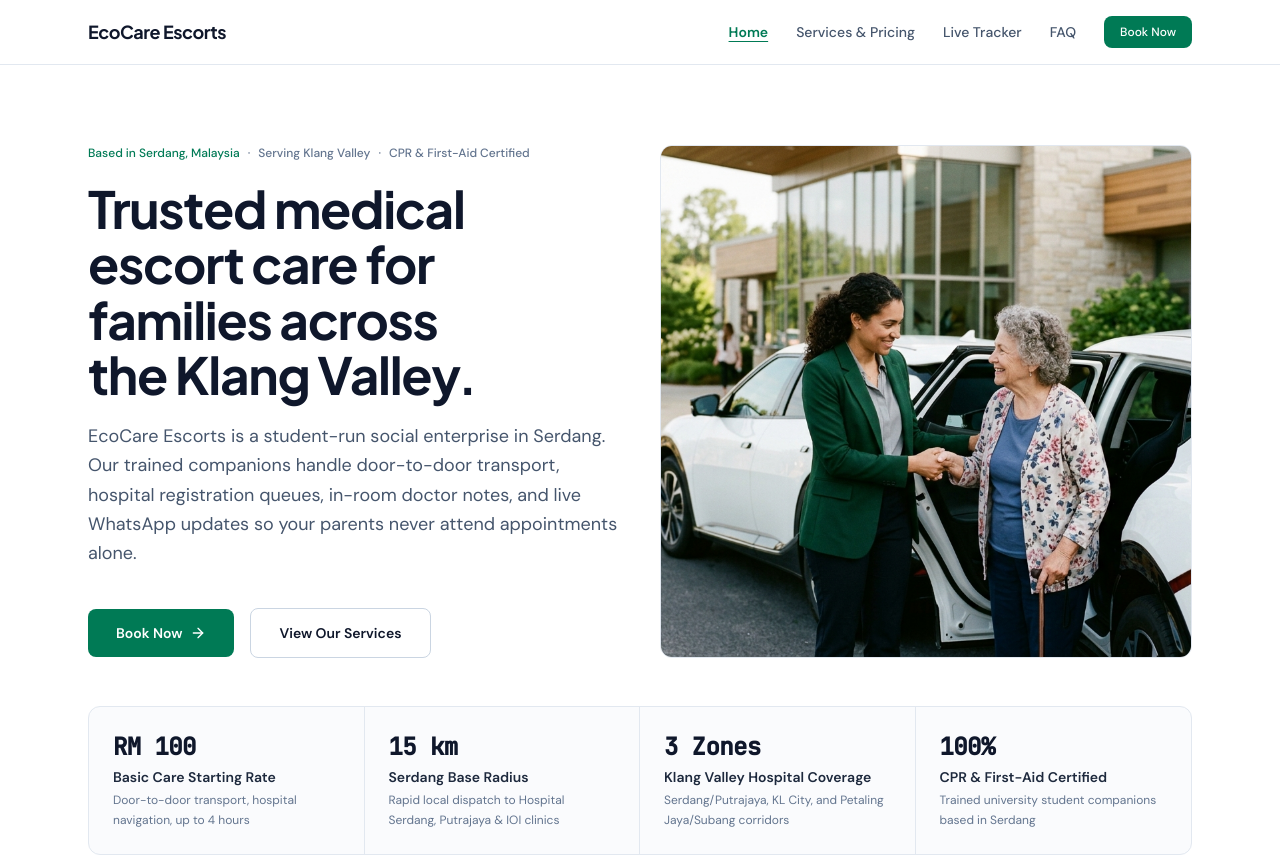
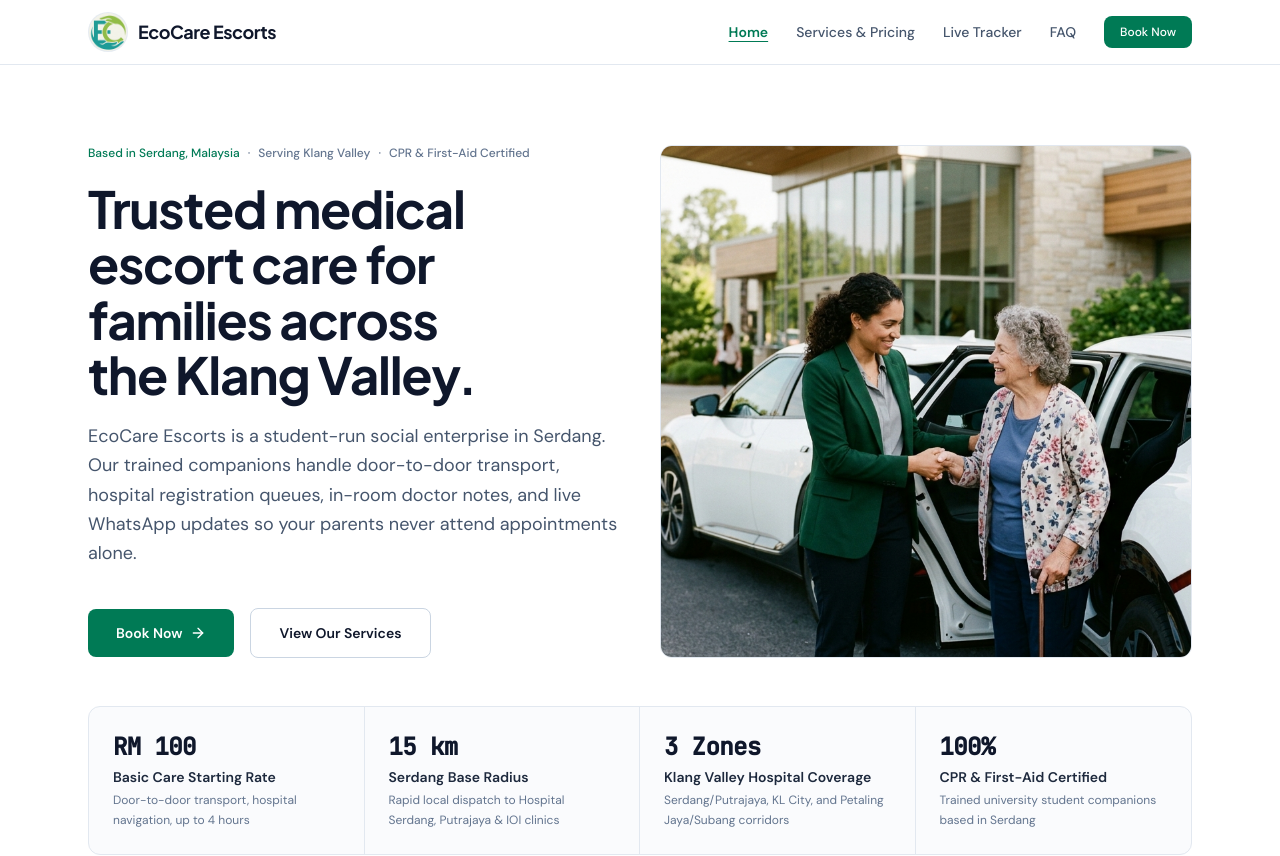
Before and after one commit to ecocare-escort/ecocare-escort, a React (Vite) app: page / in a window 1280 px wide. Shown: the top 856 px of the page. Built offline with nearby package versions, Linux system fonts and the light colour scheme.

Commit message:
feat: add branding and logo component
Implement BrandLogo component to replace text-only headers and footers with visual branding. Update favicon and include error handling with fallback icons.

```diff
--- a/index.html
+++ b/index.html
@@ -9,6 +9,7 @@
     <meta property="og:description" content="Student-run medical escort startup based in Serdang, Malaysia, serving families across the Klang Valley with CPR & First-Aid certified companions." />
     <meta property="og:type" content="website" />
     <meta name="twitter:card" content="summary_large_image" />
+    <link rel="icon" type="image/jpeg" href="/assets/aistudio/Gemini_Generated_Image_54vzij54v_bb9866e0.jpg" />
     <link rel="preconnect" href="https://fonts.googleapis.com" />
     <link rel="preconnect" href="https://fonts.gstatic.com" crossorigin />
     <link href="https://fonts.googleapis.com/css2?family=DM+Sans:ital,opsz,wght@0,9..40,400..600;1,9..40,400..600&family=JetBrains+Mono:wght@400;500&family=Plus+Jakarta+Sans:wght@500;600;700&display=swap" rel="stylesheet" />
--- a/src/App.tsx
+++ b/src/App.tsx
@@ -14,6 +14,7 @@ import {
   type TrackedBookingInfo,
 } from './components/LiveTrackerPage';
 import { Footer } from './components/Footer';
+import { BrandLogo } from './components/BrandLogo';
 
 interface RouteState {
   view: AppView;
@@ -99,13 +100,13 @@ export default function App() {
       {/* Global Sticky Top Header */}
       <header className="sticky top-0 z-40 border-b border-slate-200 bg-white/95 backdrop-blur-sm">
         <div className="mx-auto flex h-16 max-w-6xl items-center justify-between gap-8 px-6">
-          {/* Left: Brand Wordmark */}
+          {/* Left: Brand Logo & Wordmark */}
           <button
             type="button"
             onClick={() => navigateTo('home')}
-            className="font-display text-lg font-bold tracking-tight text-slate-900 whitespace-nowrap shrink-0 focus-visible:outline-none focus-visible:ring-2 focus-visible:ring-emerald-700"
+            className="inline-flex items-center rounded-lg py-1 transition-opacity hover:opacity-90 whitespace-nowrap shrink-0 focus-visible:outline-none focus-visible:ring-2 focus-visible:ring-emerald-700"
           >
-            EcoCare Escorts
+            <BrandLogo variant="mark" />
           </button>
 
           {/* Right: Navigation Menu (Home | Services & Pricing | Live Tracker | FAQ | [Book Now]) */}
--- /dev/null
+++ b/src/components/BrandLogo.tsx
@@ -0,0 +1,61 @@
+import { useState } from 'react';
+import { HeartHandshake } from 'lucide-react';
+
+export const BRAND_LOGO_SRC =
+  '/assets/aistudio/Gemini_Generated_Image_54vzij54v_bb9866e0.jpg';
+
+interface BrandLogoProps {
+  variant?: 'mark' | 'full';
+}
+
+export function BrandLogo({ variant = 'mark' }: BrandLogoProps) {
+  const [hasError, setHasError] = useState(false);
+
+  if (variant === 'full') {
+    if (hasError) {
+      return (
+        <span className="font-display text-xl font-bold tracking-tight text-white">
+          EcoCare Escorts
+        </span>
+      );
+    }
+
+    return (
+      <span className="inline-flex items-center rounded-xl border border-slate-700/60 bg-[#faf9f5] px-3.5 py-2">
+        <img
+          src={BRAND_LOGO_SRC}
+          alt="EcoCare Escorts — Time for you, Care for them."
+          referrerPolicy="no-referrer"
+          onError={() => setHasError(true)}
+          className="h-14 w-auto object-contain"
+        />
+      </span>
+    );
+  }
+
+  return (
+    <span className="inline-flex items-center gap-2.5 whitespace-nowrap shrink-0">
+      {hasError ? (
+        <span
+          aria-hidden="true"
+          className="inline-flex h-10 w-10 shrink-0 items-center justify-center rounded-full bg-emerald-50 text-emerald-700"
+        >
+          <HeartHandshake className="h-5 w-5" />
+        </span>
+      ) : (
+        <span className="inline-flex h-10 w-10 shrink-0 items-center justify-center overflow-hidden rounded-full border border-slate-200/80 bg-[#faf9f5]">
+          <img
+            src={BRAND_LOGO_SRC}
+            alt="EcoCare Escorts logo"
+            referrerPolicy="no-referrer"
+            onError={() => setHasError(true)}
+            className="h-full w-full object-cover translate-y-[24.5%] scale-[2.5] mix-blend-multiply"
+          />
+        </span>
+      )}
+      <span className="font-display text-lg font-bold tracking-tight text-slate-900">
+        EcoCare Escorts
+      </span>
+    </span>
+  );
+}
--- a/src/components/Footer.tsx
+++ b/src/components/Footer.tsx
@@ -1,5 +1,6 @@
 import { Mail, Phone, MapPin } from 'lucide-react';
 import type { AppView } from './HomeView';
+import { BrandLogo } from './BrandLogo';
 
 interface FooterProps {
   onNavigate: (view: AppView) => void;
@@ -15,9 +16,10 @@ export function Footer({ onNavigate }: FooterProps) {
             <button
               type="button"
               onClick={() => onNavigate('home')}
-              className="inline-block text-left font-display text-xl font-bold tracking-tight text-white transition-colors hover:text-emerald-400 focus-visible:outline-none focus-visible:ring-2 focus-visible:ring-emerald-400"
+              aria-label="EcoCare Escorts Home"
+              className="inline-block text-left transition-opacity hover:opacity-95 focus-visible:outline-none focus-visible:ring-2 focus-visible:ring-emerald-400 rounded-xl"
             >
-              EcoCare Escorts
+              <BrandLogo variant="full" />
             </button>
 
             <p className="mt-3 text-sm font-medium leading-relaxed text-emerald-300">
```
Also changed, not shown: public/assets/aistudio/Gemini_Generated_Image_54vzij54v_bb9866e0.jpg (added).
